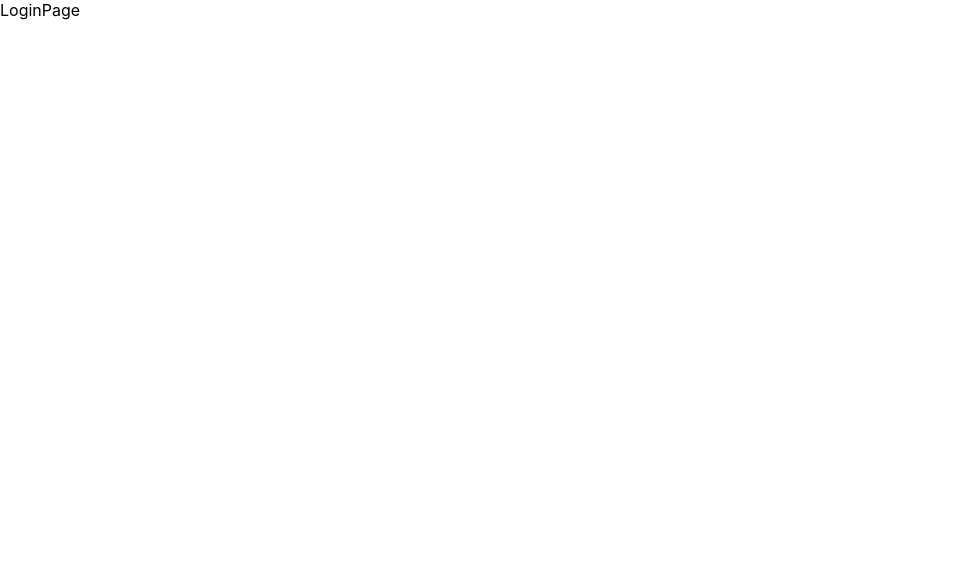
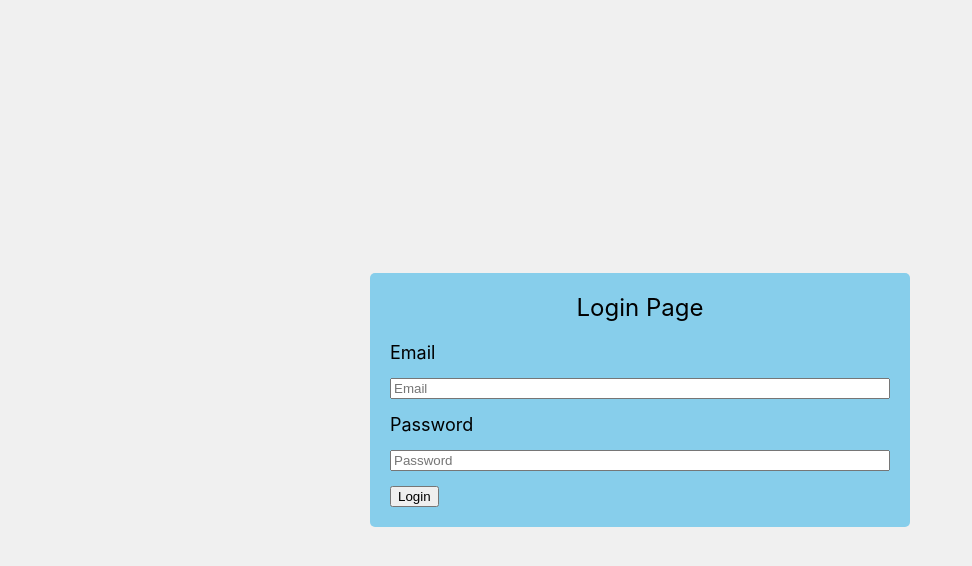
Before and after one commit to ASHINAY/money-lend-monitor-fe, a React (Create React App) app: page /LoginPage in a window 1280 px wide. Shown: the top 566 px of the page, without its empty margins (0-972 px from the left). Built offline with nearby package versions, Linux system fonts and the light colour scheme.

Commit message:
login page

```diff
--- a/src/App.js
+++ b/src/App.js
@@ -1,8 +1,9 @@
 import React from "react";
 import { BrowserRouter, Route, Routes } from "react-router-dom";
 import "./App.css";
-import RegisterPage from "./pages/RegisterPage.jsx";
-import LoginPage from "./pages/LoginPage.jsx";
+import LoginPage from "./LoginPage/LoginPage.jsx";
+import RegisterPage from "./RegisterPage/RegisterPage.jsx";
+import HomePage from "./HomePage/HomePage.jsx"
 
 function App() {
   return (
@@ -10,6 +11,7 @@ function App() {
       <Routes>
         <Route exact path="/" element={<RegisterPage />} />
         <Route exact path="/LoginPage" element={<LoginPage />} />
+        <Route exact path="/HomePage" element={<HomePage />} />
       </Routes>
     </BrowserRouter>
   );
--- /dev/null
+++ b/src/HomePage/HomePage.jsx
@@ -0,0 +1,9 @@
+import React from 'react'
+
+function HomePage() {
+  return (
+    <div>HomePage</div>
+  )
+}
+
+export default HomePage
--- /dev/null
+++ b/src/LoginPage/LoginPage.jsx
@@ -0,0 +1,48 @@
+import React from 'react'
+import { useNavigate } from 'react-router-dom'
+import { useState } from 'react';
+
+function LoginPage() {
+  const navigate = useNavigate()
+  const [email, setEmail] = useState("");
+  const[password,setPassword] = useState("");
+
+const emailOnChange = (event) => {
+  setEmail(event.target.value)
+}
+
+const handlePassword = (event) =>{
+  setPassword(event.target.value)
+}
+  const loginbtn = () =>{
+navigate("/HomePage")
+  }
+  return (
+    <div className="MainContainer">
+      <div className="FormContainer">
+        <div className="FormHeader">Login Page</div>
+        <div className="FormInputs">
+
+          <label className="InputLabel">Email</label>
+          <input
+            type="text"
+            placeholder="Email"
+            value={email}
+            onChange={emailOnChange}
+          />
+          <label className="InputLabel">Password</label>
+          <input
+            type="password"
+            placeholder="Password"
+            value={password}
+            onChange={handlePassword}
+          />
+        </div>
+        <button onClick={loginbtn} style={{display:"flex",marginTop:"15px"}}>Login</button>
+      </div>
+
+    </div>
+  )
+}
+
+export default LoginPage
--- a/src/pages/loginPage.jsx
+++ /dev/null
@@ -1,9 +0,0 @@
-import React from 'react'
-
-function LoginPage() {
-  return (
-    <div>LoginPage</div>
-  )
-}
-
-export default LoginPage
```
Also changed, not shown: src/HomePage/HomePage.css (added), src/LoginPage/LoginPage.css (added), src/RegisterPage/RegisterPage.css (renamed from src/pages/registerPage.css), src/RegisterPage/RegisterPage.jsx (renamed from src/pages/registerPage.jsx).
